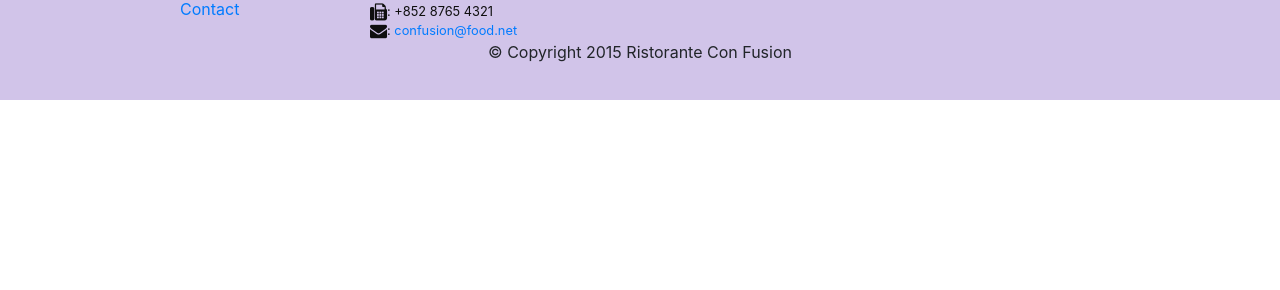
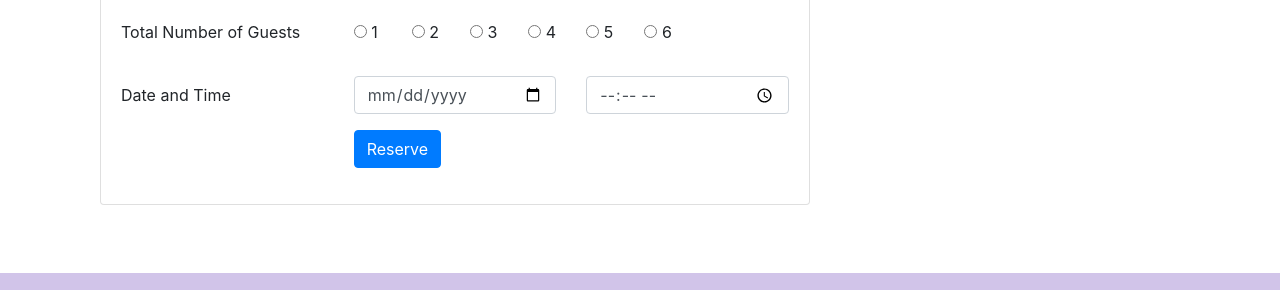
Before and after one commit to KShehzadi/FrontEndWebUIFrameworksAndTools--Bootstrap4, a website: page Week 2/index.html in a window 1280 px wide. Shown: the part 1661-1951 px from the top of the page. Before the commit the page ends 1761 px from the top, so only its background shows below. Drawn offline with nearby package versions, Linux system fonts and the light colour scheme.

Commit message:
assignment 2 started and component added

```diff
--- a/Week 2/index.html
+++ b/Week 2/index.html
@@ -43,8 +43,11 @@
                     <h1>Ristorante con Fusion</h1>
                     <p>We take inspiration from the World's best cuisines, and create a unique fusion experience. Our lipsmacking creations will tickle your culinary senses!</p>
                 </div>
-                <div class="col-12 col-sm align-self-center">
+                <div class="col-12 col-sm-3 align-self-center">
                     <img src="img/logo.png" class="img-fluid">
+                </div>
+                <div class="col-12 col-sm-3 align-self-center">
+                    <button class="btn btn-primary" onclick="getElementById('reserveform').style.display='block'">Reserve Table</button>
                 </div>
             </div>
         </div>
@@ -75,9 +78,14 @@
                 <h3>This Month's Promotions</h3>
             </div>
             <div class="col col-sm col-md">
-                <h2>Weekend Grand Buffet</h2>
-                <p class="d-none d-sm-block">Featuring mouthwatering combinations with a choice of five different salads, six enticing appetizers, six main entrees and five choicest desserts. Free flowing bubbly and soft drinks. All for just $19.99 per person </p>
-            </div>
+                <div class="media">
+                    <div class="media-body">
+                        <h2>Weekend Grand Buffet</h2>
+                        <p class="d-none d-sm-block">Featuring mouthwatering combinations with a choice of five different salads, six enticing appetizers, six main entrees and five choicest desserts. Free flowing bubbly and soft drinks. All for just $19.99 per person </p>
+                    </div>
+                    <img class="d-flex mr-3 img-thumbnail align-self-center" src="img/buffet.png" alt="buffet">
+                </div>
+                </div>
         </div>
 
         <div class="row row-content align-items-center">
@@ -92,6 +100,62 @@
                         <h4>Executive Chef</h4>
                         <p class="d-none d-sm-block">Award winning three-star Michelin chef with wide International experience having worked closely with whos-who in the culinary world, he specializes in creating mouthwatering Indo-Italian fusion experiences. </p>
                     </div>
+                </div>
+            </div>
+        </div>
+        <div class="row row-content align-items-center" id="reserveform">
+           <div class="col-12 col-sm-8">
+            <div class="card">
+                <h3 class="card-header bg-primary text-white">Reserve a Table</h3>
+                   <div class="card-body">
+                    <form>
+                        <div class="form-group row">
+                            <div class="col-12 col-sm-4">
+                                <p>Total Number of Guests</p>
+                            </div>
+                            <div class="col-6 col-sm-1">
+                                <input type="radio" id="1" name="guests" value="1">
+                                <label for="1">1</label>
+                            </div>
+                            <div class="col-6 col-sm-1">
+                                <input type="radio" id="2" name="guests" value="2">
+                                <label for="2">2</label>
+                            </div>
+                            <div class="col-6 col-sm-1">
+                                <input type="radio" id="3" name="guests" value="3">
+                                <label for="3">3</label>
+                            </div>
+                            <div class="col-6 col-sm-1">
+                                <input type="radio" id="4" name="guests" value="4">
+                                <label for="4">4</label>
+                            </div>
+                            <div class="col-6 col-sm-1">
+                                <input type="radio" id="5" name="guests" value="5">
+                                <label for="5">5</label>
+                            </div>
+                            <div class="col-6 col-sm-1">
+                                <input type="radio" id="6" name="guests" value="6">
+                                <label for="6">6</label>
+                            </div>
+                        </div>
+                        <div class="form-group row">
+                            <label for="dateandtime" class="col-12 col-sm-4 col-form-label">Date and Time</label>
+                            <div class="col-5 col-sm-4">
+                                <input type="date" class="form-control" id="date" name="date" placeholder="Date">
+                            </div>
+                            <div class="col-7 col-sm-4">
+                                <input type="time" class="form-control" id="time" name="time" placeholder="Time">
+                            </div>
+                        </div>
+                        <div class="form-group row">
+                            <div class="offset-sm-4 col-md-10">
+                                <button type="submit" class="btn btn-primary">
+                                    Reserve
+                                </button>
+                            </div>
+                        </div>
+                    </form>
+                   </div>
                 </div>
             </div>
         </div>
```
Also changed, not shown: Week 2/aboutus.html (+3 -1 lines), Week 2/contactus.html (+4 -2 lines).
